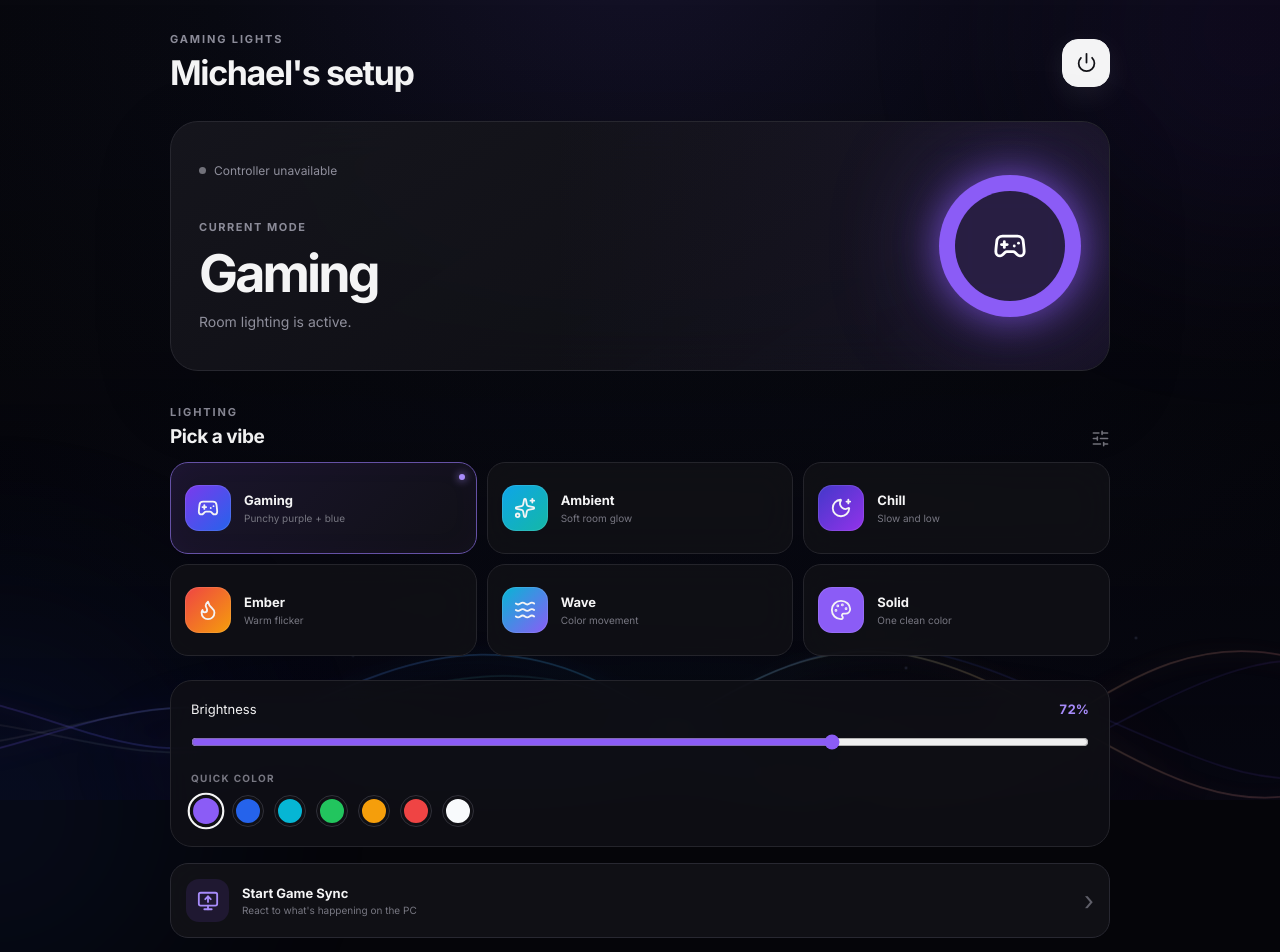
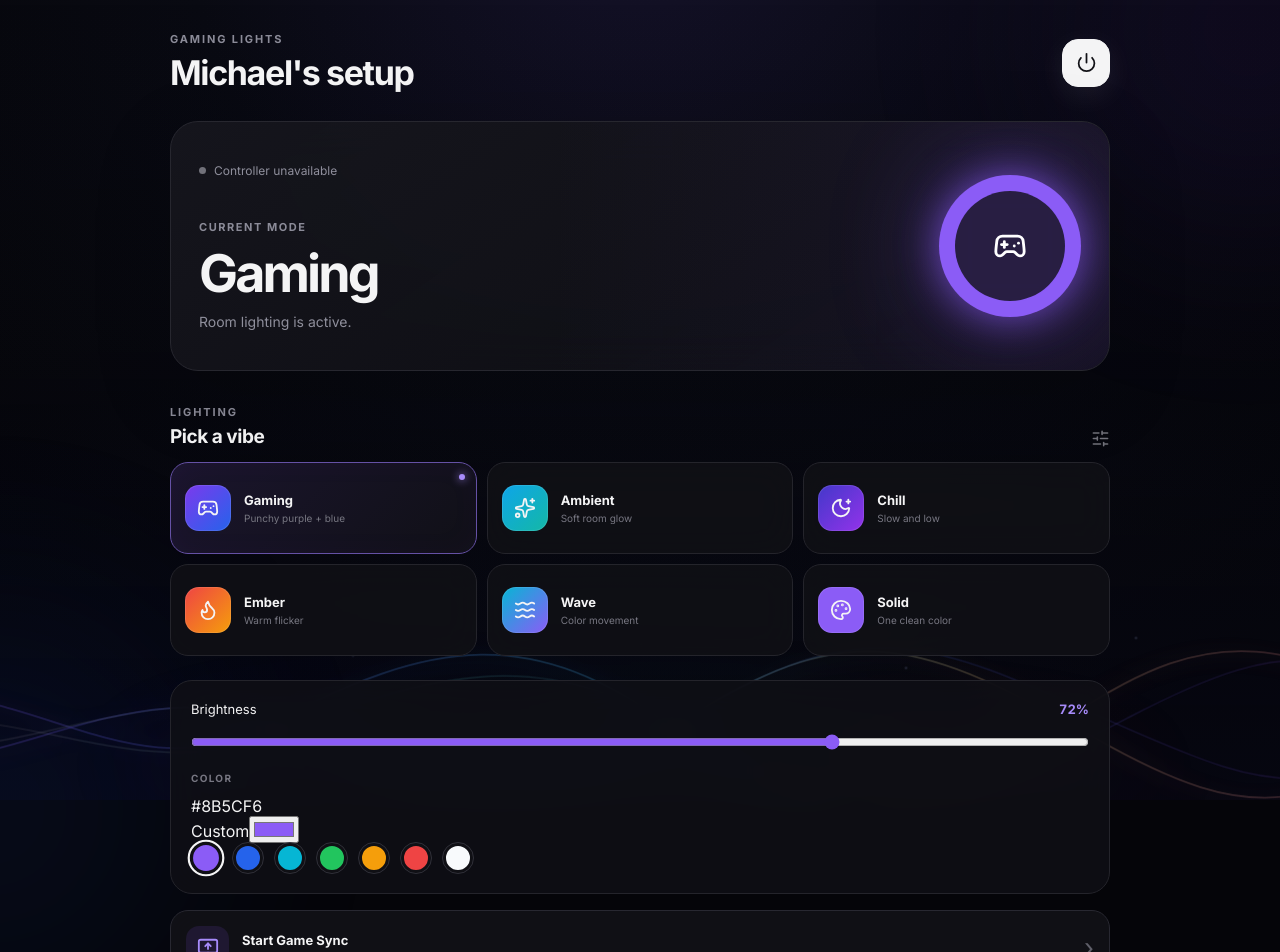
Before and after one commit to ahein624/gamingLights, a React (Vite) app: page / in a window 1280 px wide. Shown: the top 952 px of the page. Built offline with nearby package versions, Linux system fonts and the light colour scheme; no server answers.

Commit message:
Add full color picker

```diff
--- a/src/App.jsx
+++ b/src/App.jsx
@@ -97,6 +97,10 @@ export default function App() {
     update({ scene: scene.id, color: scene.colors[0], on: true })
   }
 
+  const chooseColor = (color) => {
+    update({ color, scene: 'solid', on: true })
+  }
+
   return (
     <main className="app-shell">
       <EtherealWave />
@@ -160,9 +164,26 @@ export default function App() {
         <section className="control-card">
           <div className="control-label"><span>Brightness</span><strong>{state.brightness}%</strong></div>
           <input className="brightness" type="range" min="1" max="100" value={state.brightness} onChange={(event) => setState((current) => ({ ...current, brightness: Number(event.target.value) }))} onPointerUp={(event) => update({ brightness: Number(event.currentTarget.value), on: true })} onKeyUp={(event) => update({ brightness: Number(event.currentTarget.value), on: true })} />
-          <div className="quick-label">Quick color</div>
+
+          <div className="color-control-heading">
+            <div>
+              <div className="quick-label">Color</div>
+              <span className="current-color-value">{state.color.toUpperCase()}</span>
+            </div>
+            <label className="color-picker-control" aria-label="Choose custom color">
+              <span className="color-picker-preview" style={{ background: state.color }} />
+              <span>Custom</span>
+              <input
+                type="color"
+                value={state.color}
+                onChange={(event) => chooseColor(event.target.value)}
+                aria-label="Custom light color"
+              />
+            </label>
+          </div>
+
           <div className="color-row">
-            {quickColors.map((color) => <button key={color} aria-label={`Set color ${color}`} className={`color-swatch ${state.color === color ? 'chosen' : ''}`} style={{ background: color }} onClick={() => update({ color, scene: 'solid', on: true })} />)}
+            {quickColors.map((color) => <button key={color} aria-label={`Set color ${color}`} className={`color-swatch ${state.color === color ? 'chosen' : ''}`} style={{ background: color }} onClick={() => chooseColor(color)} />)}
           </div>
         </section>
 
@@ -174,7 +195,7 @@ export default function App() {
 
         <footer>
           <span>{state.connected ? <Wifi size={15} /> : <WifiOff size={15} />}{state.connected ? 'Controller online' : 'Development mode'}</span>
-          <span>Gaming Lights · v0.2</span>
+          <span>Gaming Lights · v0.3</span>
         </footer>
       </div>
     </main>
```
